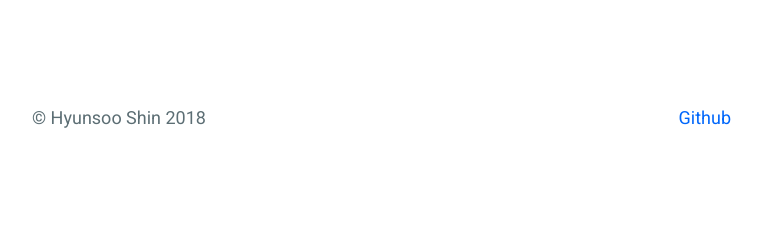
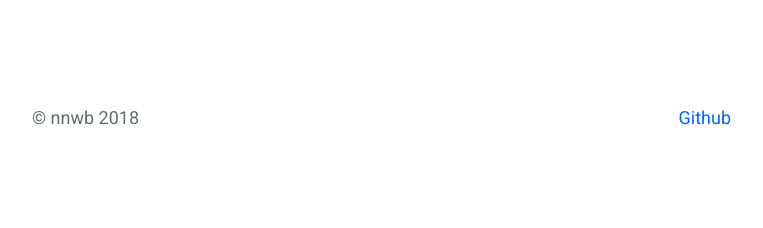
Before and after one commit to nnwb/nnwb.github.io, a Jekyll site: the page built from index.html, in a window 1280 px wide. Shown: the part 937-1165 px from the top of the page, without its empty margins (258-1021 px from the left). Built offline with Jekyll 4.4.1, drawn with Linux system fonts in a browser that asks for light colours.

Commit message:
Update _config.yml

```diff
--- a/_config.yml
+++ b/_config.yml
@@ -3,7 +3,7 @@ title: "Paper Jekyll Theme"
 description: >
   nnwb
 
-author: Hyunsoo Shin
+author: nnwb
 email: jupiterjaz@gmail.com
 twitter_username:
 github_username: nnwb
```
